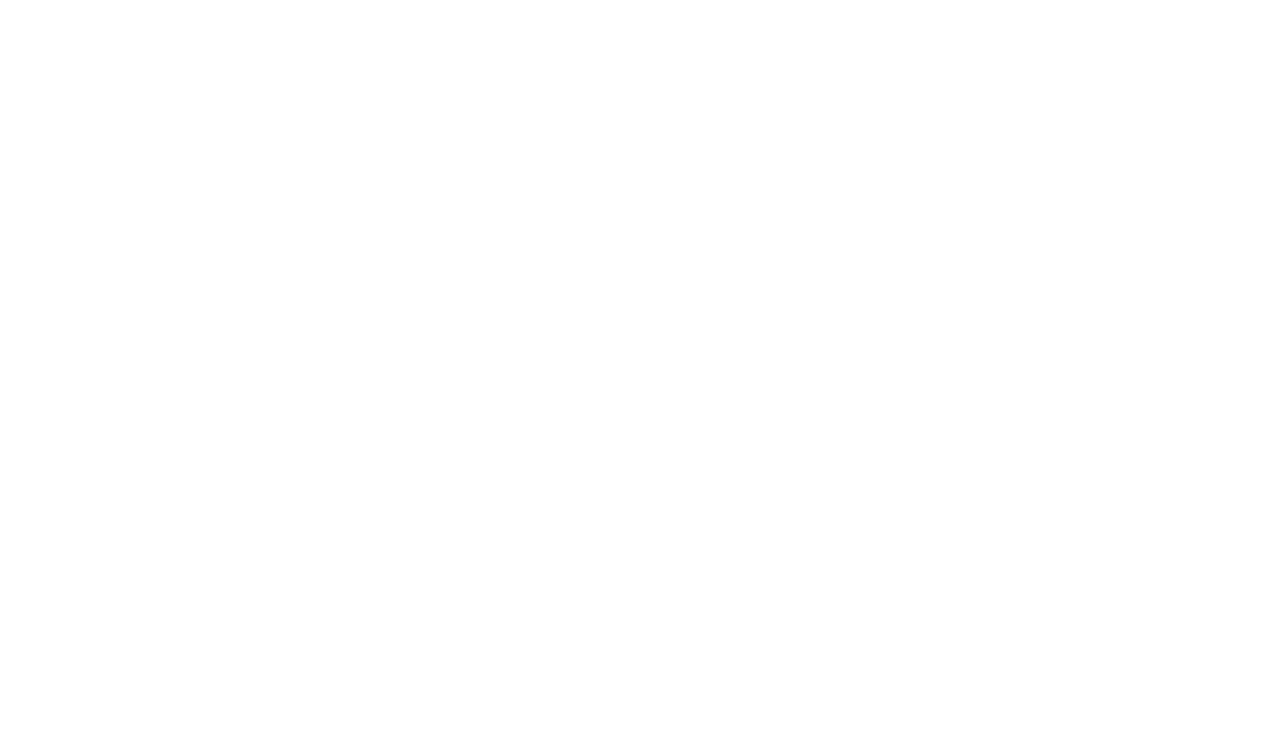
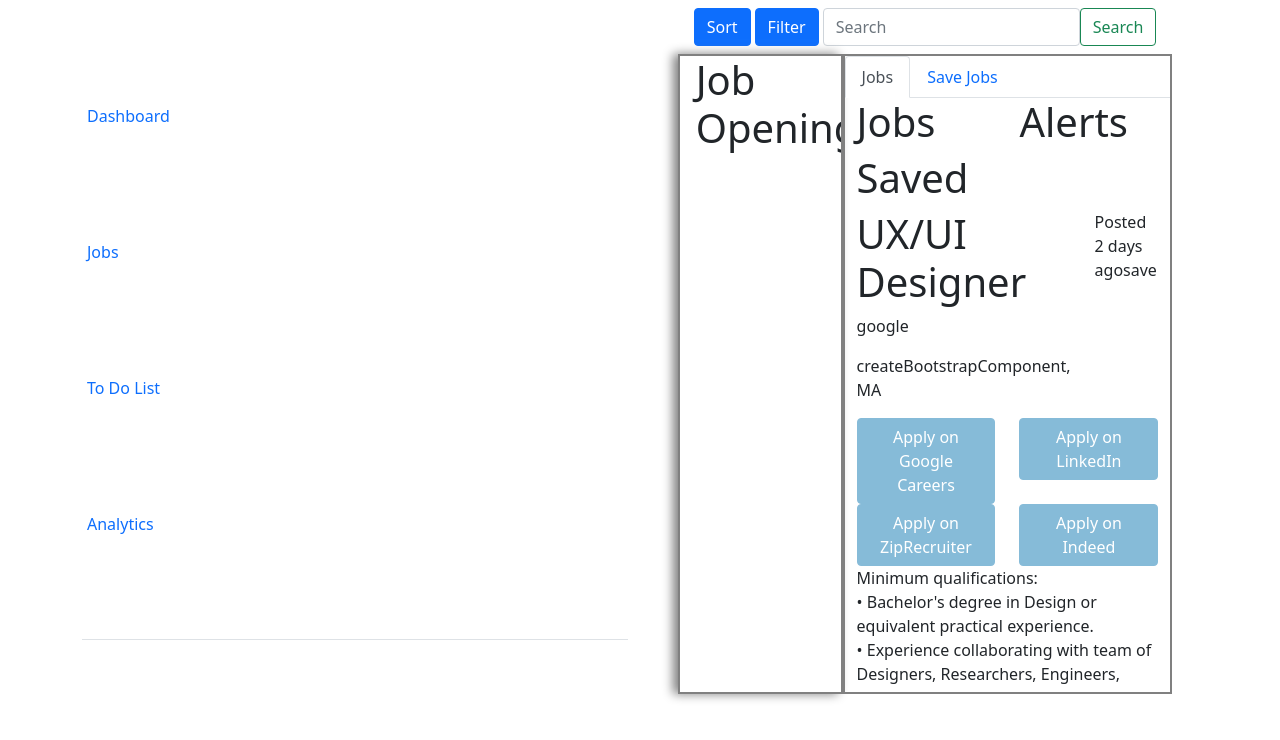
Before and after one commit to damatoaj/red-jag-frontend, a React (Create React App) app: page /jobs in a window 1280 px wide. Shown: the top 740 px of the page. Built offline with nearby package versions, Linux system fonts and the light colour scheme; no server answers.

Commit message:
adding router tree

```diff
--- a/src/Components/Navbar/NavBar.js
+++ b/src/Components/Dashboard/DashBoardNav.js
@@ -11,16 +11,16 @@
     return (
         <Nav justify variant="tabs" className="jobNavbar flex-column">
             <Row>
-                <Nav.Link href="#">Dashboard</Nav.Link>
+                <Nav.Link href="#'">Dashboard</Nav.Link>
             </Row>
             <Row>
-                <Nav.Link href="#">Jobs</Nav.Link>
+                <Nav.Link href="/jobs">Jobs</Nav.Link>
             </Row>
             <Row>
-                <Nav.Link href="#">Calendar</Nav.Link>
+                <Nav.Link href="/todo">To Do List</Nav.Link>
             </Row>
             <Row>
-                <Nav.Link href="#">To Do List</Nav.Link>
+                <Nav.Link href="#">Analytics</Nav.Link>
             </Row>
         </Nav>
     )
--- /dev/null
+++ b/src/Components/Dashboard/DashBoardPortal.js
@@ -0,0 +1,44 @@
+import React from 'react';
+import { BrowserRouter as Router, Route, Link } from 'react-router-dom';
+
+import DashBoardNav from './DashBoardNav';
+import JobsPortal from '../Jobs/JobsPortal';
+import TodoPortal from '../Todo/TodoPortal';
+
+import {
+    Col,
+    Row,
+    Container
+} from 'react-bootstrap'
+
+function DashBoardPortal() {
+    return (
+        <Router>
+            <Container>
+                <Row>
+                    <Col>
+                        <DashBoardNav />
+                    </Col>
+                    <Col>
+                        <Route
+                            path='/jobs'
+                            render={ () => {
+                                return <JobsPortal />
+                            }}
+                        />
+
+                        <Route
+                            path='/todo'
+                            render={()=> {
+                                return <TodoPortal />
+                            }}
+                        />
+                    </Col>
+
+                </Row>
+            </Container>
+        </Router>
+    )
+}
+
+export default DashBoardPortal
--- a/src/Components/Navbar/NavbarPortal.js
+++ b/src/Components/Jobs/JobsPortal.js
@@ -5,7 +5,7 @@
 //import dummy data
 import jobs from './dummyData';
 //import components
-import NavBar from './NavBar';
+import NavBar from '../Dashboard/DashBoardNav';
 import Search from './Search';
 import JobTable from './JobTable';
 import JobDetails from './JobDetails';
@@ -37,9 +37,6 @@
             <Search setJobQuery={setJobQuery} />
           </Row>
           <Row>
-            <Col>
-              <NavBar />
-            </Col>
             <Col className="jobColOne">
               <Row>
                 <h1>Job Openings</h1>
--- a/src/Components/Test/Test.js
+++ b/src/Components/Test/Test.js
@@ -1,15 +1,15 @@
 import React from "react";
 import Login from "../Auth/Login";
 import AuthPortal from "../Auth/AuthPortal";
-import NavbarPortal from "../Navbar/NavbarPortal";
+import JobsPortal from "../Jobs/JobsPortal";
 import LandingPortal from "../Landing/LandingPortal";
 import TodoPortal from "../Todo/TodoPortal";
 import DefaultHeader from "../Header/DefaultHeader";
+import DashBoardPortal  from "../Dashboard/DashBoardPortal";
 export default function Test() {
     return (
         <div>
-
-
+           <DashBoardPortal />
         </div>
     )
 }
```
Also changed, not shown: src/Components/Jobs/JobDetails.js (renamed from src/Components/Navbar/JobDetails.js), src/Components/Jobs/JobTable.js (renamed from src/Components/Navbar/JobTable.js), src/Components/Jobs/Search.js (renamed from src/Components/Navbar/Search.js), src/Components/Jobs/dummyData.js (renamed from src/Components/Navbar/dummyData.js), src/Components/Jobs/scratch.txt (renamed from src/Components/Navbar/scratch.txt).
